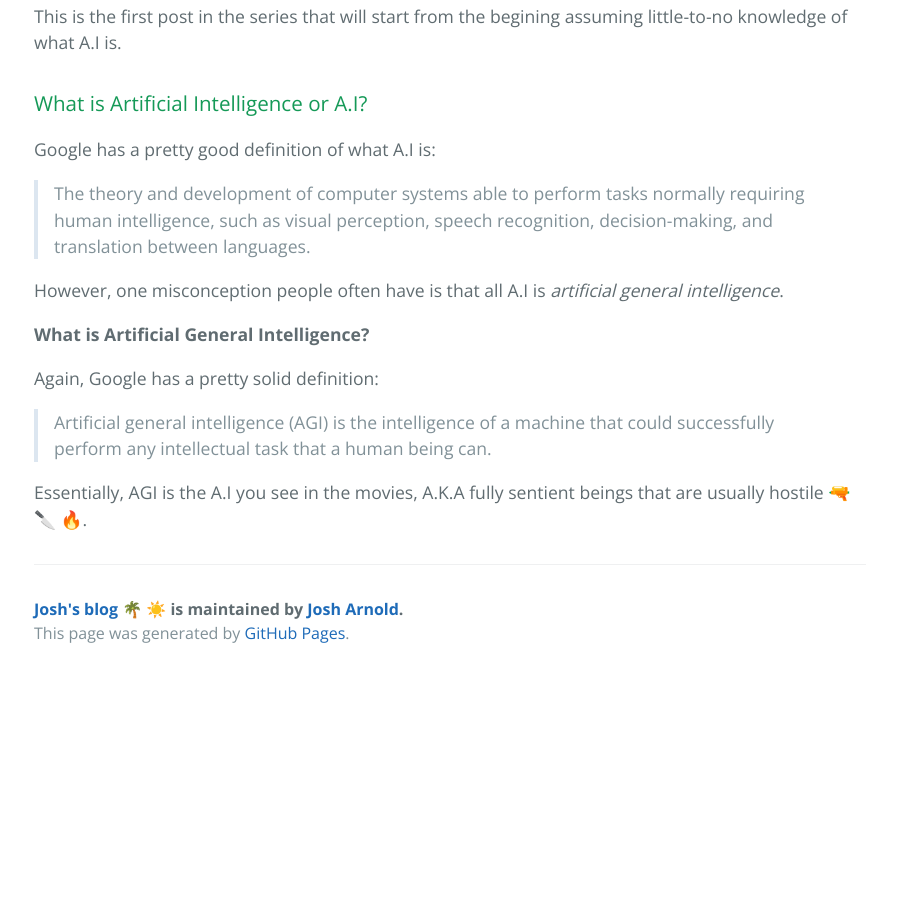
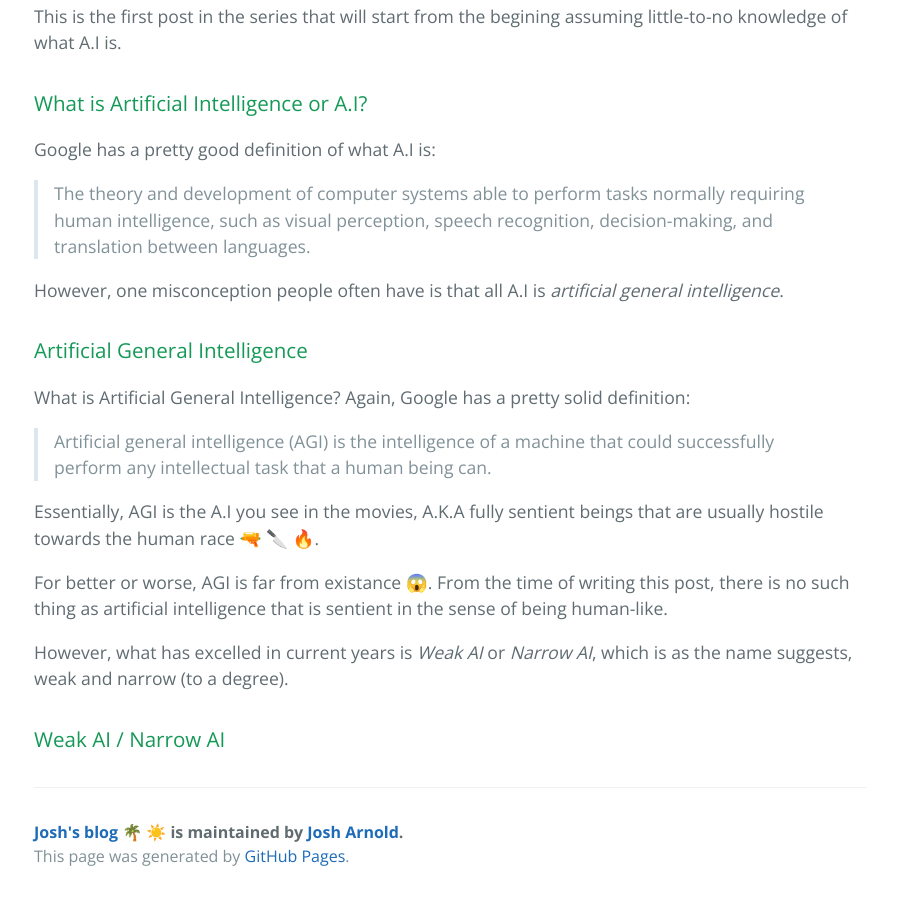
Before and after one commit to josharnoldjosh/josharnoldjosh.github.io, a Jekyll site: the page built from _posts/2017-06-14-ai-explained-part1.markdown, in a window 1280 px wide and 900 px high, scrolled down 624 px. Shown: the whole window, without its empty margins (190-1087 px from the left). Built offline with Jekyll 4.4.1, drawn with Linux system fonts in a browser that asks for light colours; before the commit the page ends 1301 px from its top, so only the background shows below that.

Commit message:
Update 2017-06-14-ai-explained-part1.markdown

```diff
--- a/_posts/2017-06-14-ai-explained-part1.markdown
+++ b/_posts/2017-06-14-ai-explained-part1.markdown
@@ -1,17 +1,19 @@
 ---
 layout: default
-title:  "Convolutional Neural Networks Part 1"
+title:  "Artificial Intelligence Explained Part 1: Introduction"
 date:   2017-06-14 16:30:00
 categories: deep-learning
 ---
 
 # Artificial Intelligence Explained Part 1: Introduction
 
+
 ## Introduction
 
 I wanted to make a few posts explaining the 'magic' behind artificial intelligence for people who like me aren't math or programming geniuses.
 
 This is the first post in the series that will start from the begining assuming little-to-no knowledge of what A.I is.
+
 
 ### What is Artificial Intelligence or A.I?
 
@@ -21,10 +23,17 @@ Google has a pretty good definition of what A.I is:
 
 However, one misconception people often have is that all A.I is *artificial general intelligence*.
 
-**What is Artificial General Intelligence?**
 
-Again, Google has a pretty solid definition:
+### Artificial General Intelligence
+
+What is Artificial General Intelligence? Again, Google has a pretty solid definition:
 
 > Artificial general intelligence (AGI) is the intelligence of a machine that could successfully perform any intellectual task that a human being can.
 
-Essentially, AGI is the A.I you see in the movies, A.K.A fully sentient beings that are usually hostile 🔫 🔪 🔥.
+Essentially, AGI is the A.I you see in the movies, A.K.A fully sentient beings that are usually hostile towards the human race 🔫 🔪 🔥.
+
+For better or worse, AGI is far from existance 😱. From the time of writing this post, there is no such thing as artificial intelligence that is sentient in the sense of being human-like.
+
+However, what has excelled in current years is *Weak AI* or *Narrow AI*, which is as the name suggests, weak and narrow (to a degree).
+
+### Weak AI / Narrow AI
```
